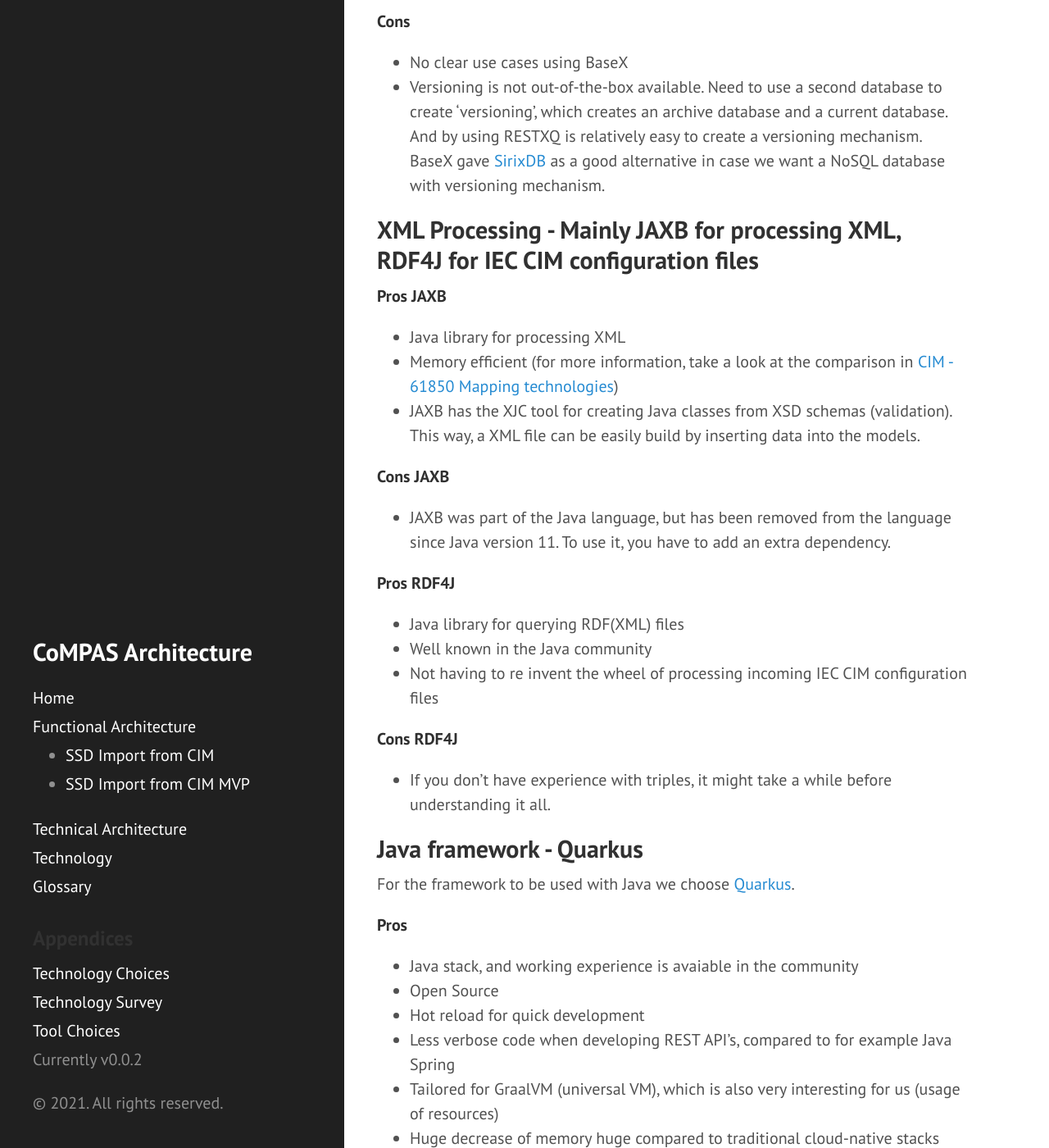
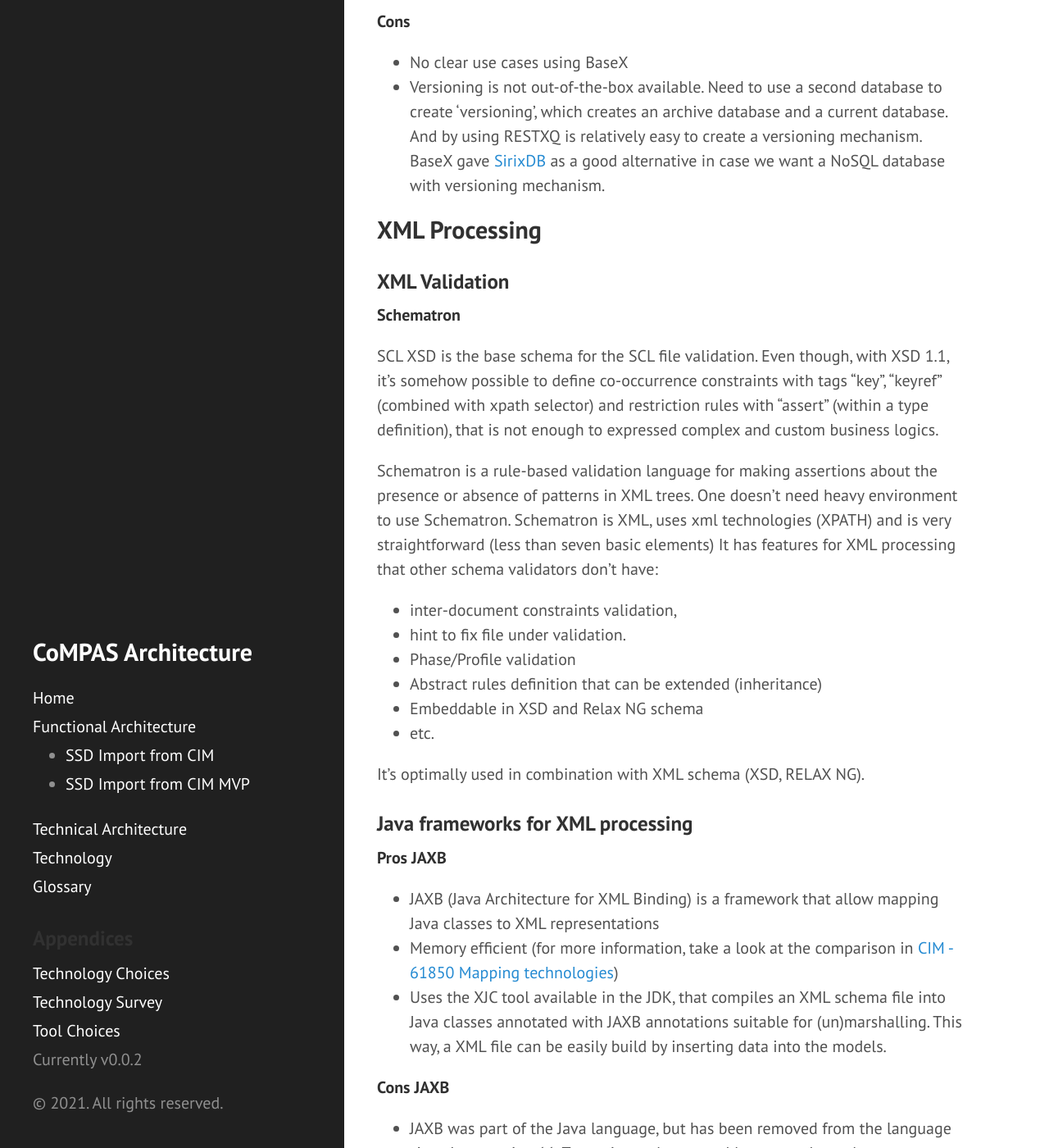
Before and after one commit to com-pas/compas-architecture, a Jekyll site: the page built from TECHNOLOGY.md, in a window 1280 px wide and 1400 px high, scrolled down 1896 px. Shown: the whole window at 82% size. Built offline with Jekyll 4.4.1, drawn with Linux system fonts in a browser that asks for light colours; our own code applies the rules of GitHub Pages for plain Markdown files; some of the changed text lies outside the part shown.

Commit message:
Add xml validation section
Signed-off-by: SYLLA MOHAMED <mohamed.sylla@rte-france.com>

```diff
--- a/TECHNOLOGY.md
+++ b/TECHNOLOGY.md
@@ -43,15 +43,49 @@ For the database BaseX](https://basex.org/) is chosen on following arguments:
 - No clear use cases using BaseX
 - Versioning is not out-of-the-box available. Need to use a second database to create 'versioning', which creates an archive database and a current database. And by using RESTXQ is relatively easy to create a versioning mechanism. BaseX gave [SirixDB](https://sirix.io/) as a good alternative in case we want a NoSQL database with versioning mechanism.
 
-## XML Processing - Mainly JAXB for processing XML, RDF4J for IEC CIM configuration files
+## XML Processing
+### XML Validation
 
+**Schematron**
+
+SCL XSD is the base schema for the SCL file validation. Even though, with XSD 1.1, it's somehow possible to define co-occurrence constraints with tags "key", "keyref" (combined with xpath selector) and restriction rules with "assert" (within a type definition), that is not enough to expressed complex and custom business logics.
+
+Schematron is a rule-based validation language for making assertions about the presence or absence of patterns in XML trees. One doesn't need heavy environment to use Schematron.
+Schematron is XML, uses xml technologies (XPATH) and is very straightforward (less than seven basic elements)
+It has features for XML processing that other schema validators don't have:
+- inter-document constraints validation,
+- hint to fix file under validation.
+- Phase/Profile validation
+- Abstract rules definition that can be extended (inheritance)
+- Embeddable in XSD and Relax NG schema
+- etc.
+
+It's optimally used in combination with XML schema (XSD, RELAX NG).
+
+### Java frameworks for XML processing
 **Pros JAXB**
-- Java library for processing XML
+- JAXB (Java Architecture for XML Binding) is a framework that allow mapping Java classes to XML representations
 - Memory efficient (for more information, take a look at the comparison in [CIM - 61850 Mapping technologies](./CIM_61850_MAPPING_MVP.md))
-- JAXB has the XJC tool for creating Java classes from XSD schemas (validation). This way, a XML file can be easily build by inserting data into the models.
+- Uses the XJC tool available in the JDK, that compiles an XML schema file into Java classes annotated with JAXB annotations suitable for (un)marshalling. This way, a XML file can be easily build by inserting data into the models.
 
 **Cons JAXB**
 - JAXB was part of the Java language, but has been removed from the language since Java version 11. To use it, you have to add an extra dependency.
+- Dealing with large documents is not straightforward (cf. [JAXB user guide](https://javaee.github.io/jaxb-v2/doc/user-guide/ch03.html#unmarshalling-dealing-with-large-documents).)
+
+### Java libraries for schematron
+
+- [schematron-ant](https://github.com/Schematron/ant-schematron)
+- [schematron-basex](https://github.com/Schematron/schematron-basex)
+- [schematron-exist](https://github.com/Schematron/schematron-exist)
+- [ph-schematron](https://github.com/phax/ph-schematron/wiki)
+- [apache camel](https://camel.apache.org/components/3.7.x/schematron-component.html) for enterprise integration pattern environment
+
+**Other supports for Schematron specification**
+
+- [lxml](https://lxml.de/) (Python library)
+- libxml2 (C XML library)
+
+### RDF4J for IEC CIM configuration files
 
 **Pros RDF4J**
 - Java library for querying RDF(XML) files
@@ -61,11 +95,13 @@ For the database BaseX](https://basex.org/) is chosen on following arguments:
 **Cons RDF4J**
 - If you don't have experience with triples, it might take a while before understanding it all.
 
+
+
 ## Java framework - Quarkus
 For the framework to be used with Java we choose [Quarkus](https://quarkus.io/).
 
 **Pros**
-- Java stack, and working experience is avaiable in the community
+- Java stack, and working experience is available in the community
 - Open Source
 - Hot reload for quick development
 - Less verbose code when developing REST API's, compared to for example Java Spring
```
Also changed, not shown: other parts of TECHNOLOGY.md (+1 -1 lines), 1 other file.
